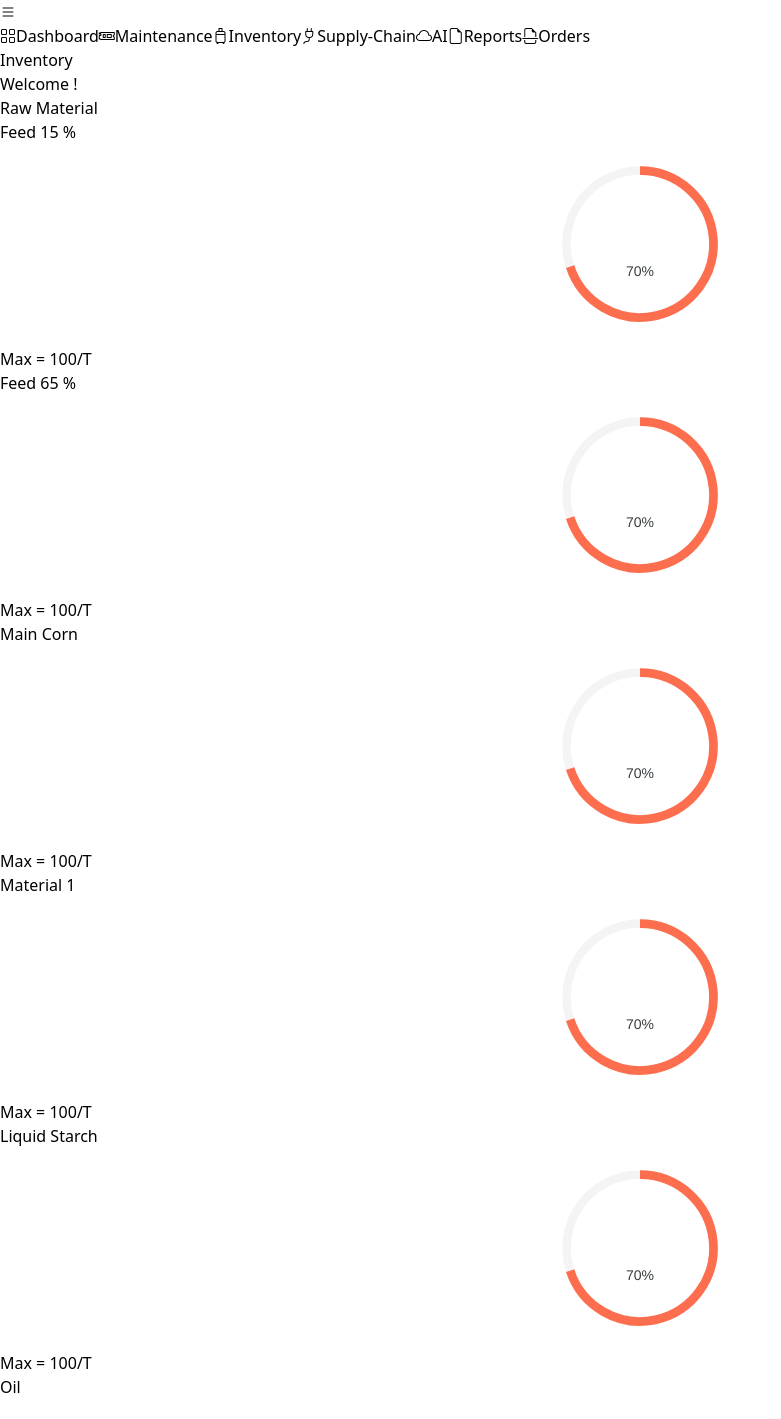
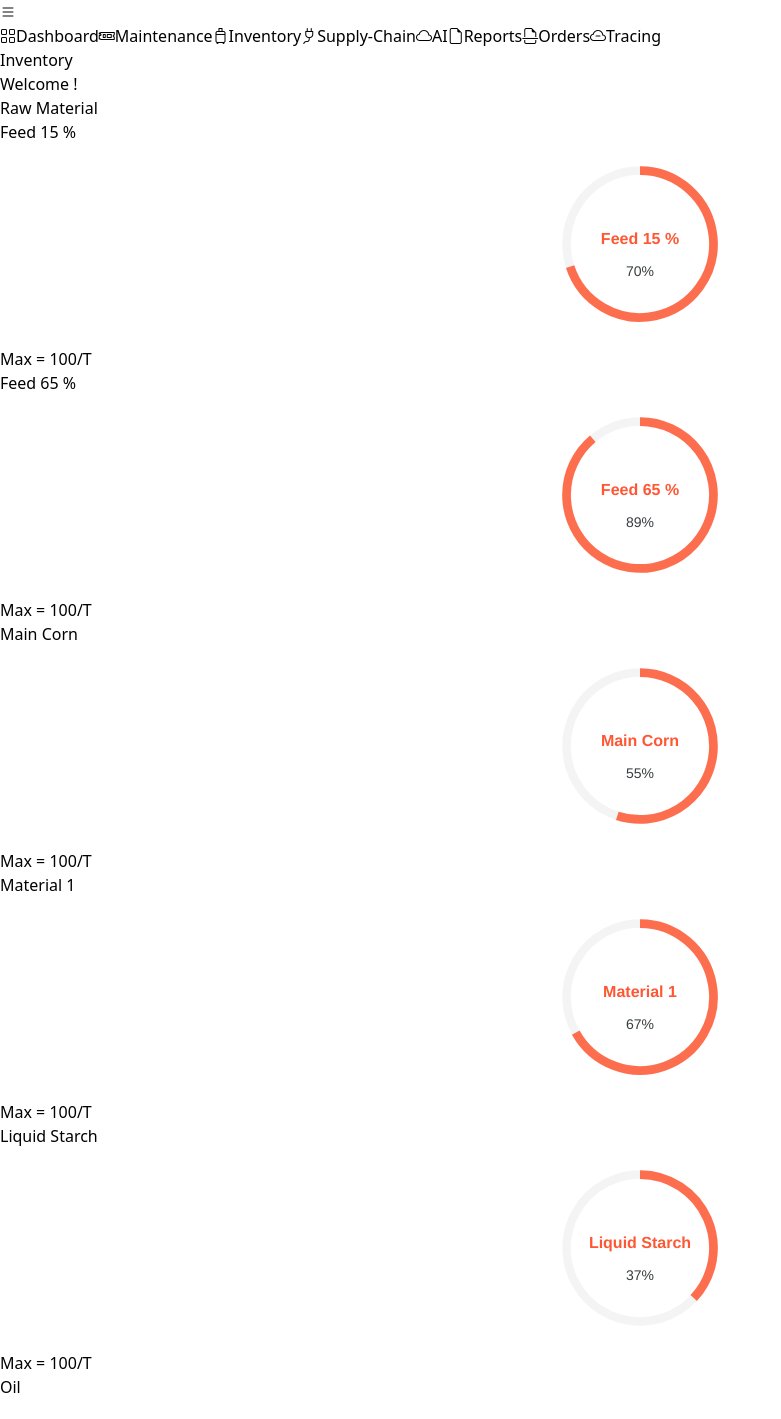
Before and after one commit to aafgt/UE-app_1, a React (Vite) app: page /inventory in a window 1280 px wide. Shown: the top 1419 px of the page, without its empty margins (0-781 px from the left). Built offline with nearby package versions, Linux system fonts and the light colour scheme.

Commit message:
updated feat

```diff
--- a/src/components/Dashboard.jsx
+++ b/src/components/Dashboard.jsx
@@ -34,7 +34,7 @@ function Dashboard() {
                 enabled: false
             },
             stroke: {
-                curve: 'smooth'
+                curve: 'straight'
             },
             xaxis: {
                 type: 'datetime',
@@ -349,7 +349,7 @@ function Dashboard() {
 
                     <div className="bg-white rounded-lg shadow-md m-3 mt-7">
                         <div className="p-3">
-                            <table className="w-full text-center">
+                            <table className="w-full text-center table-fixed">
                                 <thead className="text-green-700 font-semibold">
                                     <tr>
                                         <td>Zone</td>
--- a/src/components/Inventory.jsx
+++ b/src/components/Inventory.jsx
@@ -37,7 +37,140 @@ function Inventory() {
                     }
                 },
             },
-            labels: [''],
+            labels: ['Feed 15 %'],
+            colors: ['#FF5733']
+        }
+    });
+
+    const [chartData2, setChartData2] = useState({
+        series: [89],
+        options: {
+            chart: {
+                height: 350,
+                type: 'radialBar',
+            },
+            plotOptions: {
+                radialBar: {
+                    hollow: {
+                        size: '70%',
+                    }
+                },
+            },
+            labels: ['Feed 65 %'],
+            colors: ['#FF5733']
+        }
+    });
+
+    const [chartData3, setChartData3] = useState({
+        series: [55],
+        options: {
+            chart: {
+                height: 350,
+                type: 'radialBar',
+            },
+            plotOptions: {
+                radialBar: {
+                    hollow: {
+                        size: '70%',
+                    }
+                },
+            },
+            labels: ['Main Corn'],
+            colors: ['#FF5733']
+        }
+    });
+
+    const [chartData4, setChartData4] = useState({
+        series: [67],
+        options: {
+            chart: {
+                height: 350,
+                type: 'radialBar',
+            },
+            plotOptions: {
+                radialBar: {
+                    hollow: {
+                        size: '70%',
+                    }
+                },
+            },
+            labels: ['Material 1'],
+            colors: ['#FF5733']
+        }
+    });
+
+    const [chartData5, setChartData5] = useState({
+        series: [37],
+        options: {
+            chart: {
+                height: 350,
+                type: 'radialBar',
+            },
+            plotOptions: {
+                radialBar: {
+                    hollow: {
+                        size: '70%',
+                    }
+                },
+            },
+            labels: ['Liquid Starch'],
+            colors: ['#FF5733']
+        }
+    });
+
+    const [chartData6, setChartData6] = useState({
+        series: [24],
+        options: {
+            chart: {
+                height: 350,
+                type: 'radialBar',
+            },
+            plotOptions: {
+                radialBar: {
+                    hollow: {
+                        size: '70%',
+                    }
+                },
+            },
+            labels: ['Oil'],
+            colors: ['#FF5733']
+        }
+    });
+
+    const [chartData7, setChartData7] = useState({
+        series: [89],
+        options: {
+            chart: {
+                height: 350,
+                type: 'radialBar',
+            },
+            plotOptions: {
+                radialBar: {
+                    hollow: {
+                        size: '70%',
+                    }
+                },
+            },
+            labels: ['Material 2'],
+            colors: ['#FF5733']
+        }
+    });
+
+    const [chartData8, setChartData8] = useState({
+        series: [35],
+        options: {
+            chart: {
+                height: 350,
+                type: 'radialBar',
+            },
+            plotOptions: {
+                radialBar: {
+                    hollow: {
+                        size: '70%',
+                    }
+                },
+            },
+            labels: ['Material 3'],
             colors: ['#FF5733']
         }
     });
@@ -61,18 +194,18 @@ function Inventory() {
 
                 <div className="grid grid-cols-4 gap-5 mt-5">
                     <Card_Inventory title="Feed 15 %" data={chartData} />
-                    <Card_Inventory title="Feed 65 %" data={chartData} />
-                    <Card_Inventory title="Main Corn" data={chartData} />
-                    <Card_Inventory title="Material 1" data={chartData} />
-                    <Card_Inventory title="Liquid Starch" data={chartData} />
-                    <Card_Inventory title="Oil" data={chartData} />
-                    <Card_Inventory title="Material 2" data={chartData} />
-                    <Card_Inventory title="Material 3" data={chartData} />
+                    <Card_Inventory title="Feed 65 %" data={chartData2} />
+                    <Card_Inventory title="Main Corn" data={chartData3} />
+                    <Card_Inventory title="Material 1" data={chartData4} />
+                    <Card_Inventory title="Liquid Starch" data={chartData5} />
+                    <Card_Inventory title="Oil" data={chartData6} />
+                    <Card_Inventory title="Material 2" data={chartData7} />
+                    <Card_Inventory title="Material 3" data={chartData8} />
                 </div>
 
                 <div className="bg-white rounded-lg shadow-md m-3 mt-7">
                     <div className="p-3">
-                        <table className="w-full text-center">
+                        <table className="w-full text-center table-fixed">
                             <thead className="text-green-700 font-semibold">
                                 <tr>
                                     <td>Name</td>
--- a/src/components/Maintenance.jsx
+++ b/src/components/Maintenance.jsx
@@ -352,7 +352,7 @@ function Maintenance() {
                 <div className="bg-white rounded-lg shadow-md m-3 mt-7">
                     <div className="border-b-2 p-2">Machine Details</div>
                     <div className="p-3">
-                        <table className="w-full text-center">
+                        <table className="w-full text-center table-fixed">
                             <thead className="text-green-700 font-semibold">
                                 <tr>
                                     <th scope="">Machine</th>
--- a/src/components/Sidebar.jsx
+++ b/src/components/Sidebar.jsx
@@ -207,6 +207,10 @@ function Sidebar(props) {
                     <i className="bi bi-file-earmark-break"></i>
                     <span className="ml-2">Orders</span>
                 </Link>
+                <Link to="/" className={`ml-1 mt-2 px-3 py-2 hover:ring-1 hover:bg-blue-50 hover:text-black ${props.sidebarTabsActive[9]}`} onClick={() => { handleIsActive(9) }}>
+                    <i className="bi bi-cloud-minus"></i>
+                    <span className="ml-2">Tracing</span>
+                </Link>
             </nav>}
 
 
@@ -215,12 +219,12 @@ function Sidebar(props) {
                     <i className="bi bi-list text-3xl text-white hover:cursor-pointer" onClick={handleSidebarToggle}></i>
                 </div>
 
-                <Link to="/dashboard" className={`ml-5 mt-2 px-3 py-2 hover:ring-1 hover:bg-blue-50 ${props.sidebarTabsActive[0]}`} onClick={() => { handleIsActive(0) }}>
+                <Link to="/dashboard" className={`ml-5 mt-2 px-3 py-2 hover:ring-1 hover:bg-blue-50 hover:text-black ${props.sidebarTabsActive[0]}`} onClick={() => { handleIsActive(0) }}>
                     <i className="bi bi-grid"></i>
                 </Link>
 
 
-                <Link to="/maintenance" className={`ml-5 mt-2 px-3 py-2 hover:ring-1 hover:bg-blue-50 ${props.sidebarTabsActive[1]}`} onClick={() => { handleIsActive(1) }}>
+                <Link to="/maintenance" className={`ml-5 mt-2 px-3 py-2 hover:ring-1 hover:bg-blue-50 hover:text-black ${props.sidebarTabsActive[1]}`} onClick={() => { handleIsActive(1) }}>
                     <i className="bi bi-nvme"></i>
                 </Link>
                 {/* <Link to="/power" className={`ml-5 mt-2 px-3 py-2 hover:ring-1 hover:bg-blue-50 ${props.sidebarTabsActive[2]}`} onClick={() => { handleIsActive(2) }}>
@@ -233,20 +237,23 @@ function Sidebar(props) {
                 <Link to="/machines" className={`ml-5 mt-2 px-3 py-2 hover:ring-1 hover:bg-blue-50 ${props.sidebarTabsActive[4]}`} onClick={() => { handleIsActive(4) }}>
                     <i className="bi bi-speedometer2"></i>
                 </Link> */}
-                <Link to="/inventory" className={`ml-5 mt-2 px-3 py-2 hover:ring-1 hover:bg-blue-50 ${props.sidebarTabsActive[5]}`} onClick={() => { handleIsActive(5) }}>
+                <Link to="/inventory" className={`ml-5 mt-2 px-3 py-2 hover:ring-1 hover:bg-blue-50 hover:text-black ${props.sidebarTabsActive[5]}`} onClick={() => { handleIsActive(5) }}>
                     <i className="bi bi-suitcase2"></i>
                 </Link>
-                <Link to="/supplyChain" className={`ml-5 mt-2 px-3 py-2 hover:ring-1 hover:bg-blue-50 ${props.sidebarTabsActive[6]}`} onClick={() => { handleIsActive(6) }}>
+                <Link to="/supplyChain" className={`ml-5 mt-2 px-3 py-2 hover:ring-1 hover:bg-blue-50 hover:text-black ${props.sidebarTabsActive[6]}`} onClick={() => { handleIsActive(6) }}>
                     <i className="bi bi-plug"></i>
                 </Link>
-                <Link to="/ai" className={`ml-5 mt-2 px-3 py-2 hover:ring-1 hover:bg-blue-50 ${props.sidebarTabsActive[7]}`} onClick={() => { handleIsActive(7) }}>
+                <Link to="/ai" className={`ml-5 mt-2 px-3 py-2 hover:ring-1 hover:bg-blue-50 hover:text-black ${props.sidebarTabsActive[7]}`} onClick={() => { handleIsActive(7) }}>
                     <i className="bi bi-cloud"></i>
                 </Link>
-                <Link className={`ml-5 mt-2 px-3 py-2 hover:ring-1 hover:bg-blue-50 ${props.sidebarTabsActive[8]}`} onClick={() => { handleIsActive(8) }}>
+                <Link className={`ml-5 mt-2 px-3 py-2 hover:ring-1 hover:bg-blue-50 hover:text-black ${props.sidebarTabsActive[8]}`} onClick={() => { handleIsActive(8) }}>
                     <i className="bi bi-file-earmark"></i>
                 </Link>
-                <Link to="/orders" className={`ml-5 mt-2 px-3 py-2 hover:ring-1 hover:bg-blue-50 ${props.sidebarTabsActive[9]}`} onClick={() => { handleIsActive(9) }}>
+                <Link to="/orders" className={`ml-5 mt-2 px-3 py-2 hover:ring-1 hover:bg-blue-50 hover:text-black ${props.sidebarTabsActive[9]}`} onClick={() => { handleIsActive(9) }}>
                     <i className="bi bi-file-earmark-break"></i>
+                </Link>
+                <Link to="/" className={`ml-5 mt-2 px-3 py-2 hover:ring-1 hover:bg-blue-50 hover:text-black ${props.sidebarTabsActive[9]}`} onClick={() => { handleIsActive(9) }}>
+                    <i className="bi bi-cloud-minus"></i>
                 </Link>
             </nav>}
         </>
--- a/src/components/SupplyChain.jsx
+++ b/src/components/SupplyChain.jsx
@@ -14,23 +14,87 @@ function SupplyChain() {
         setDropDown(!dropDown);
     };
 
-    const [oeeChartData, setOeeChartData] = useState({
-        series: [70],
+    const [prodChartData, setProdChartData] = useState({
+
+        series: [{
+          name: 'Inflation',
+          data: [50, 61, 50, 45, 50, 80, 50, 36, 23, 70, 50, 100]
+        }],
         options: {
           chart: {
             height: 350,
-                type: 'radialBar',
+            type: 'bar',
           },
           plotOptions: {
-                radialBar: {
-                    hollow: {
-                        size: '70%',
+            bar: {
+              borderRadius: 10,
+              dataLabels: {
+                position: 'top', // top, center, bottom
+              },
             }
           },
+          dataLabels: {
+            enabled: true,
+            formatter: function (val) {
+              return val + "T";
             },
-            labels: ['Material 1'],
-            colors: ['#FF5733']
+            offsetY: -20,
+            style: {
+              fontSize: '12px',
+              colors: ["#304758"]
             }
+          },
+
+          xaxis: {
+            categories: ["Jan", "Feb", "Mar", "Apr", "May", "Jun", "Jul", "Aug", "Sep", "Oct", "Nov", "Dec"],
+            position: 'top',
+            axisBorder: {
+              show: false
+            },
+            axisTicks: {
+              show: false
+            },
+            crosshairs: {
+              fill: {
+                type: 'gradient',
+                gradient: {
+                  colorFrom: '#D8E3F0',
+                  colorTo: '#BED1E6',
+                  stops: [0, 100],
+                  opacityFrom: 0.4,
+                  opacityTo: 0.5,
+                }
+              }
+            },
+            tooltip: {
+              enabled: true,
+            }
+          },
+          yaxis: {
+            axisBorder: {
+              show: false
+            },
+            axisTicks: {
+              show: false,
+            },
+            labels: {
+              show: false,
+              formatter: function (val) {
+                return val + "%";
+              }
+            }
+
+          },
+          title: {
+            text: 'Monthly Inflation in Argentina, 2002',
+            floating: true,
+            offsetY: 330,
+            align: 'center',
+            style: {
+              color: '#444'
+            }
+          }
+        },
       });
 
     return (
@@ -53,7 +117,7 @@ function SupplyChain() {
                 {toggle && <div className="bg-white rounded-lg shadow-md mt-7">
                     <div className="border-b-2 p-2">Material Stock</div>
                     <div className="p-3">
-                        <table className="w-full text-center">
+                        <table className="w-full text-center table-fixed">
                             <thead className="text-green-700 font-semibold">
                                 <tr>
                                     <td>Supplier</td>
@@ -106,8 +170,15 @@ function SupplyChain() {
                     </div>
                 </div>}
 
+                {toggle && <div className="bg-white rounded-md shadow-md w-full mt-5">
+                        <h6 className="border-b-2 p-2">Material Consumption</h6>
+                        <div className="">
+                            <ReactApexChart options={prodChartData.options} series={prodChartData.series} type="bar" height={300} />
+                        </div>
+                </div>}
+
                 <div className="flex mt-5">
-                    <div className={`bg-white rounded-md shadow-md ${toggle ? 'w-1/2' : 'w-full'}`}>
+                    <div className={`bg-white rounded-md shadow-md ${toggle ? 'w-full' : 'w-full'}`}>
                         <div className="border-b-2 p-2">Messages</div>
                         <div className="mx-3 py-5">
                             <div className="bg-white rounded-sm shadow-md">
@@ -124,12 +195,7 @@ function SupplyChain() {
                             </div>
                         </div>
                     </div>
-                    {toggle && <div className="bg-white rounded-md shadow-md w-1/2 ml-5">
-                        <h6 className="border-b-2 p-2">Material Consumption</h6>
-                        <div className="">
-                            <ReactApexChart options={oeeChartData.options} series={oeeChartData.series} type="radialBar" height={200} />
-                        </div>
-                    </div>}
+
                 </div>
             </div>
         </>
```
Lines whose indentation alone changed are shown as unchanged.
